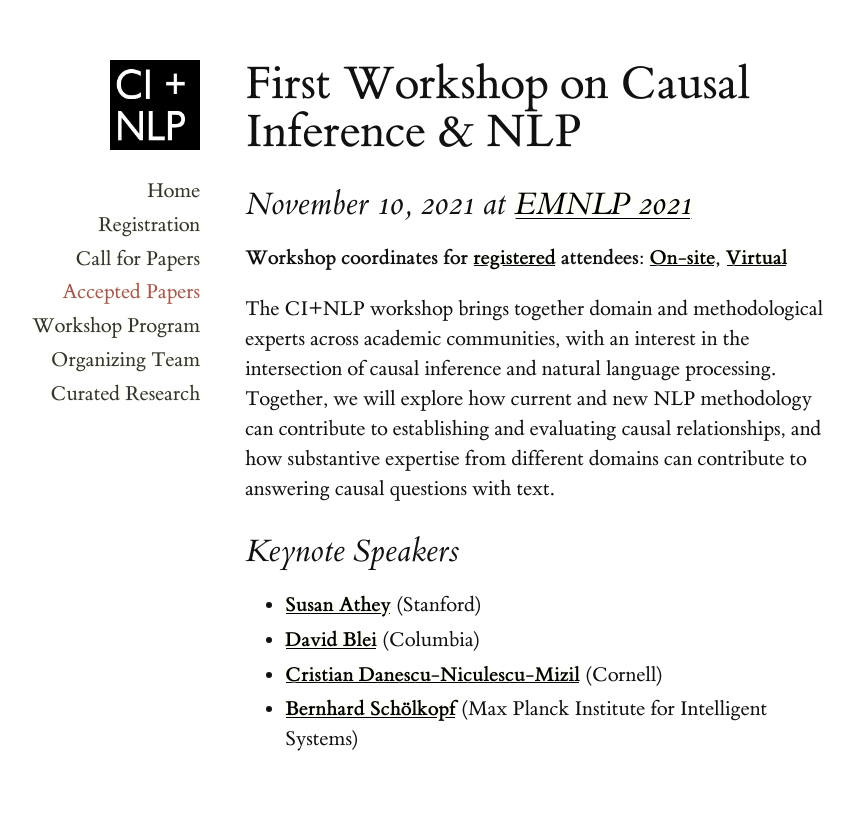
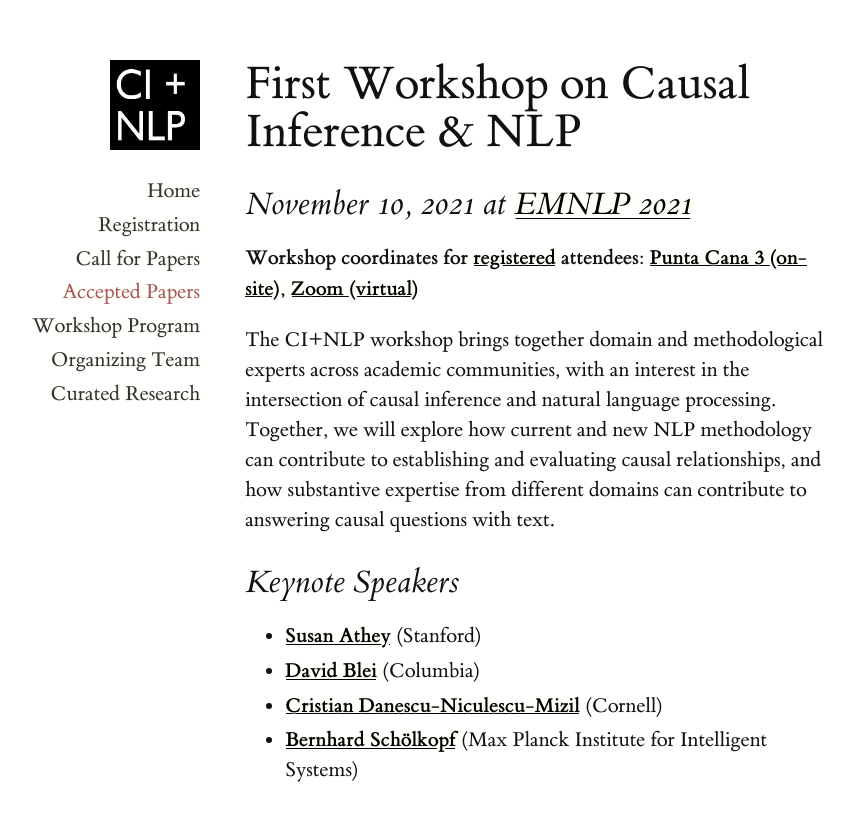
Before and after one commit to causaltext/causaltext.github.io, a Jekyll site: the page built from 2021/index.md, in a window 1280 px wide. Shown: the top 821 px of the page, without its empty margins (211-1065 px from the left). Built offline with Jekyll 4.4.1, drawn with Linux system fonts in a browser that asks for light colours.

Commit message:
Update index.md

```diff
--- a/2021/index.md
+++ b/2021/index.md
@@ -11,7 +11,7 @@ title: Home
 
 ## November 10, 2021 at [EMNLP 2021](https://2021.emnlp.org/)
 
-**Workshop coordinates for [registered](https://2021.emnlp.org/registration) attendees: [On-site](https://drive.google.com/file/d/1LZ26fqj2J8Y1Ex3Kkm_inU6jg_ylCfPG/view), [Virtual](https://underline.io/events/192/sessions?eventSessionId=7852)**
+**Workshop coordinates for [registered](https://2021.emnlp.org/registration) attendees: [Punta Cana 3 (on-site)](https://drive.google.com/file/d/1LZ26fqj2J8Y1Ex3Kkm_inU6jg_ylCfPG/view), [Zoom (virtual)](https://underline.io/events/192/sessions?eventSessionId=7852)**
 
 The CI+NLP workshop brings together domain and methodological experts
 across academic communities, with an interest in the intersection of causal
```
